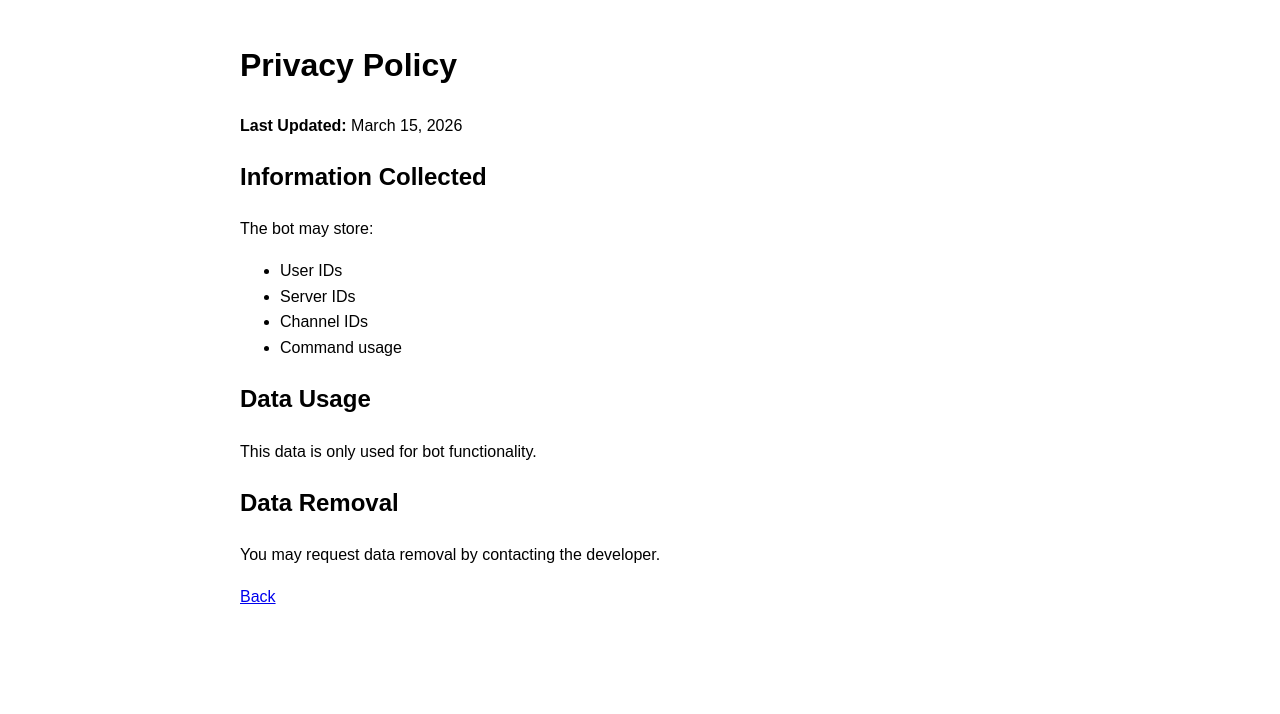
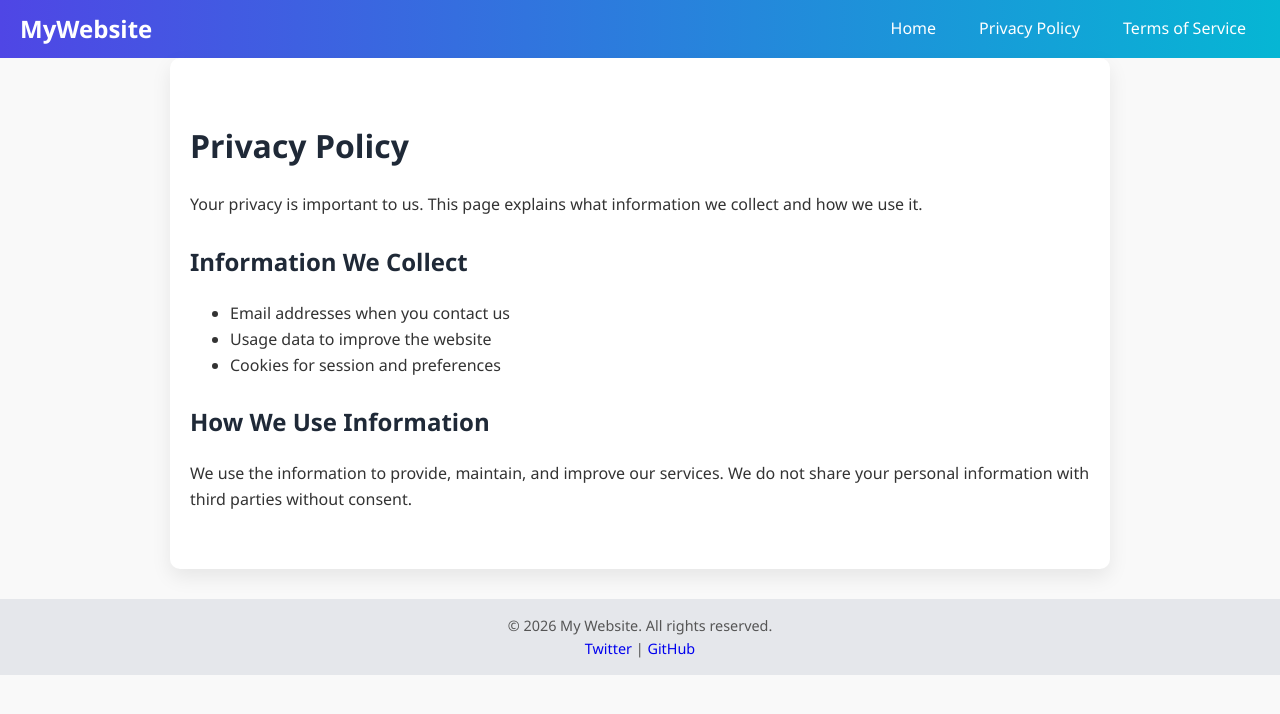
Before and after one commit to WyrmFamily/legal, a plain HTML site: page privacy-policy.html in a window 1280 px wide. Drawn offline with Linux system fonts and the light colour scheme.

Commit message:
Revamp privacy policy layout and content
Updated the privacy policy page with new styling, structure, and content.

```diff
--- a/privacy-policy.html
+++ b/privacy-policy.html
@@ -1,35 +1,57 @@
 <!DOCTYPE html>
-<html>
+<html lang="en">
 <head>
-<title>Privacy Policy</title>
-<style>
-body{font-family:Arial;max-width:800px;margin:40px auto;line-height:1.6;}
-</style>
+  <meta charset="UTF-8">
+  <meta name="viewport" content="width=device-width, initial-scale=1.0">
+  <meta name="description" content="Read the privacy policy for MyWebsite. We respect your privacy and explain how we collect and use data.">
+  <title>Privacy Policy</title>
+  <link rel="icon" href="favicon.ico" type="image/x-icon">
+  <style>
+    body { margin: 0; font-family: 'Segoe UI', Tahoma, Geneva, Verdana, sans-serif; line-height: 1.6; background: #f9f9f9; color: #333; scroll-behavior: smooth; }
+    a { text-decoration: none; }
+    header { background: linear-gradient(90deg, #4f46e5, #06b6d4); color: #fff; display: flex; justify-content: space-between; align-items: center; padding: 10px 20px; }
+    .logo { font-weight: bold; font-size: 1.5em; }
+    nav { display: flex; gap: 15px; }
+    nav a { color: #fff; padding: 6px 14px; border-radius: 6px; transition: background 0.3s; }
+    nav a:hover { background-color: rgba(255,255,255,0.2); }
+    main { padding: 40px 20px; max-width: 900px; margin: auto; background: #fff; border-radius: 10px; box-shadow: 0 8px 20px rgba(0,0,0,0.08); }
+    h1 { color: #1f2937; }
+    h2 { margin-top: 25px; color: #1f2937; }
+    footer { background-color: #e5e7eb; text-align: center; padding: 15px; margin-top: 30px; font-size: 0.9em; color: #555; }
+    @media (max-width: 600px) { header { flex-direction: column; gap: 10px; } nav { flex-direction: column; width: 100%; } nav a { text-align: center; width: 100%; } }
+  </style>
 </head>
+<body>
+  <header>
+    <div class="logo">MyWebsite</div>
+    <nav>
+      <a href="index.html">Home</a>
+      <a href="privacy-policy.html">Privacy Policy</a>
+      <a href="terms-of-service.html">Terms of Service</a>
+    </nav>
+  </header>
 
-<body>
+  <main>
+    <h1>Privacy Policy</h1>
+    <p>Your privacy is important to us. This page explains what information we collect and how we use it.</p>
 
-<h1>Privacy Policy</h1>
+    <h2>Information We Collect</h2>
+    <ul>
+      <li>Email addresses when you contact us</li>
+      <li>Usage data to improve the website</li>
+      <li>Cookies for session and preferences</li>
+    </ul>
 
-<p><b>Last Updated:</b> March 15, 2026</p>
+    <h2>How We Use Information</h2>
+    <p>We use the information to provide, maintain, and improve our services. We do not share your personal information with third parties without consent.</p>
+  </main>
 
-<h2>Information Collected</h2>
-<p>The bot may store:</p>
-
-<ul>
-<li>User IDs</li>
-<li>Server IDs</li>
-<li>Channel IDs</li>
-<li>Command usage</li>
-</ul>
-
-<h2>Data Usage</h2>
-<p>This data is only used for bot functionality.</p>
-
-<h2>Data Removal</h2>
-<p>You may request data removal by contacting the developer.</p>
-
-<p><a href="/">Back</a></p>
-
+  <footer>
+    &copy; 2026 My Website. All rights reserved.
+    <div class="social-links">
+      <a href="#">Twitter</a> |
+      <a href="#">GitHub</a>
+    </div>
+  </footer>
 </body>
 </html>
```
